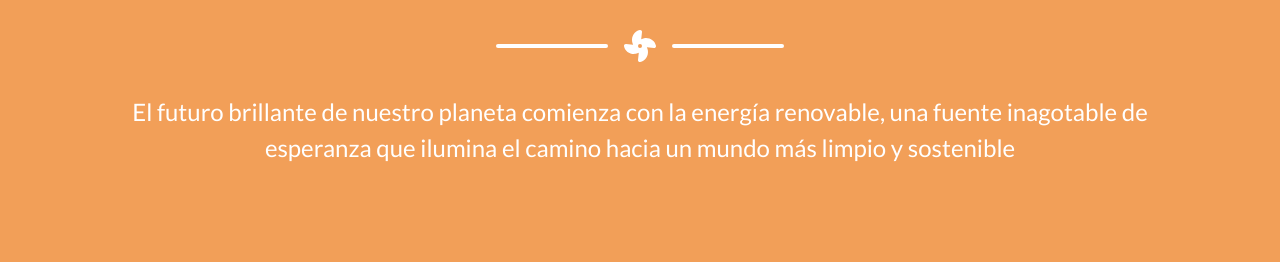
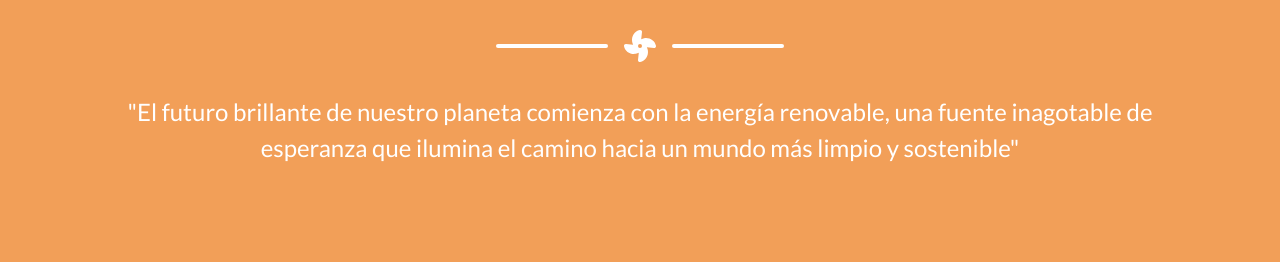
Before and after one commit to anamazari/estimadorEnergia, a Python web app: template templates/index.html in a window 1280 px wide. Shown: the part 546-808 px from the top of the page. Run offline with Jinja, Linux system fonts and the light colour scheme; the template is opened without the code that fills it, so the values that code supplies are empty; some libraries are stand-ins or nearby versions.

Commit message:
Agregando comillas al texto del header

```diff
--- a/templates/index.html
+++ b/templates/index.html
@@ -42,7 +42,7 @@
                 <div class="divider-custom-icon"> <i class="fas fa-fan"></i></div>
                 <div class="divider-custom-line"></div>
             </div>
-            <p class="masthead-subheading font-weight-bold mb-0">El futuro brillante de nuestro planeta comienza con la energía renovable, una fuente inagotable de esperanza que ilumina el camino hacia un mundo más limpio y sostenible</p>
+            <p class="masthead-subheading font-weight-bold mb-0">"El futuro brillante de nuestro planeta comienza con la energía renovable, una fuente inagotable de esperanza que ilumina el camino hacia un mundo más limpio y sostenible"</p>
         </div>
 
     </header>
```
